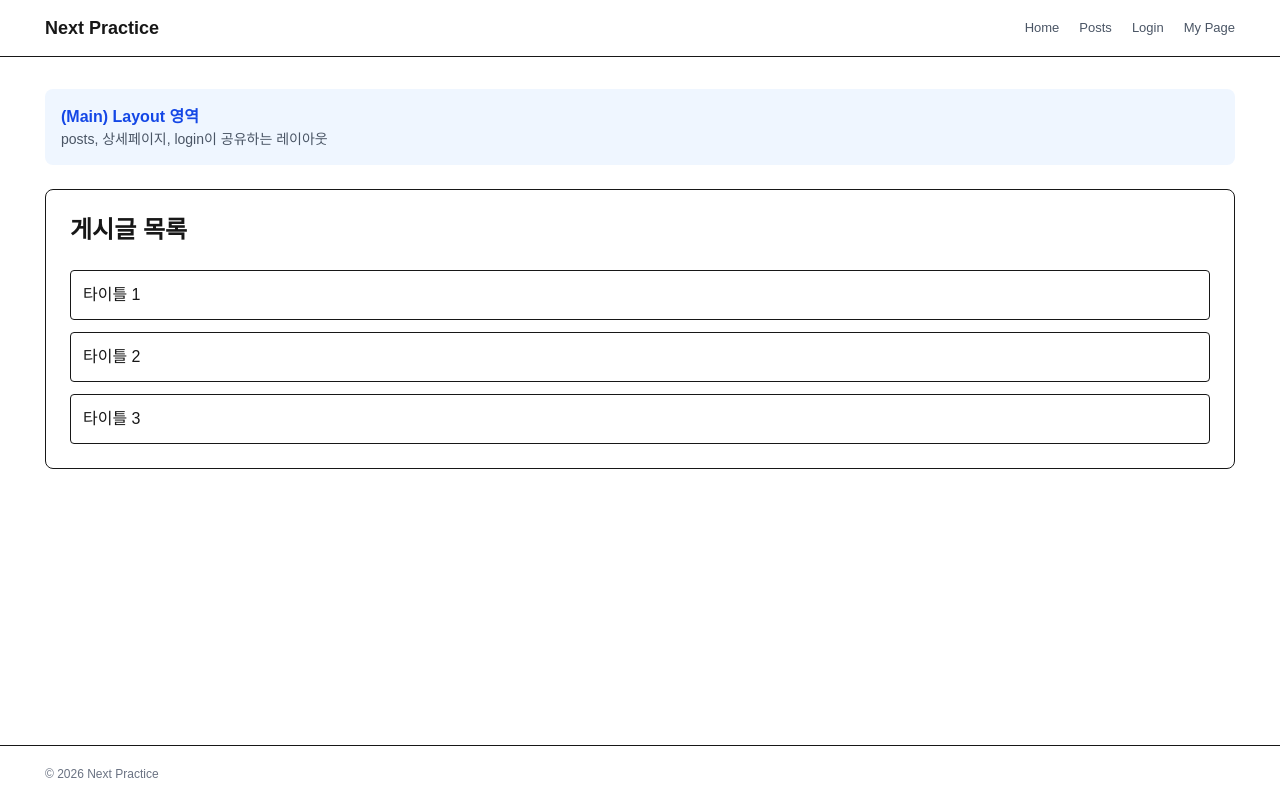
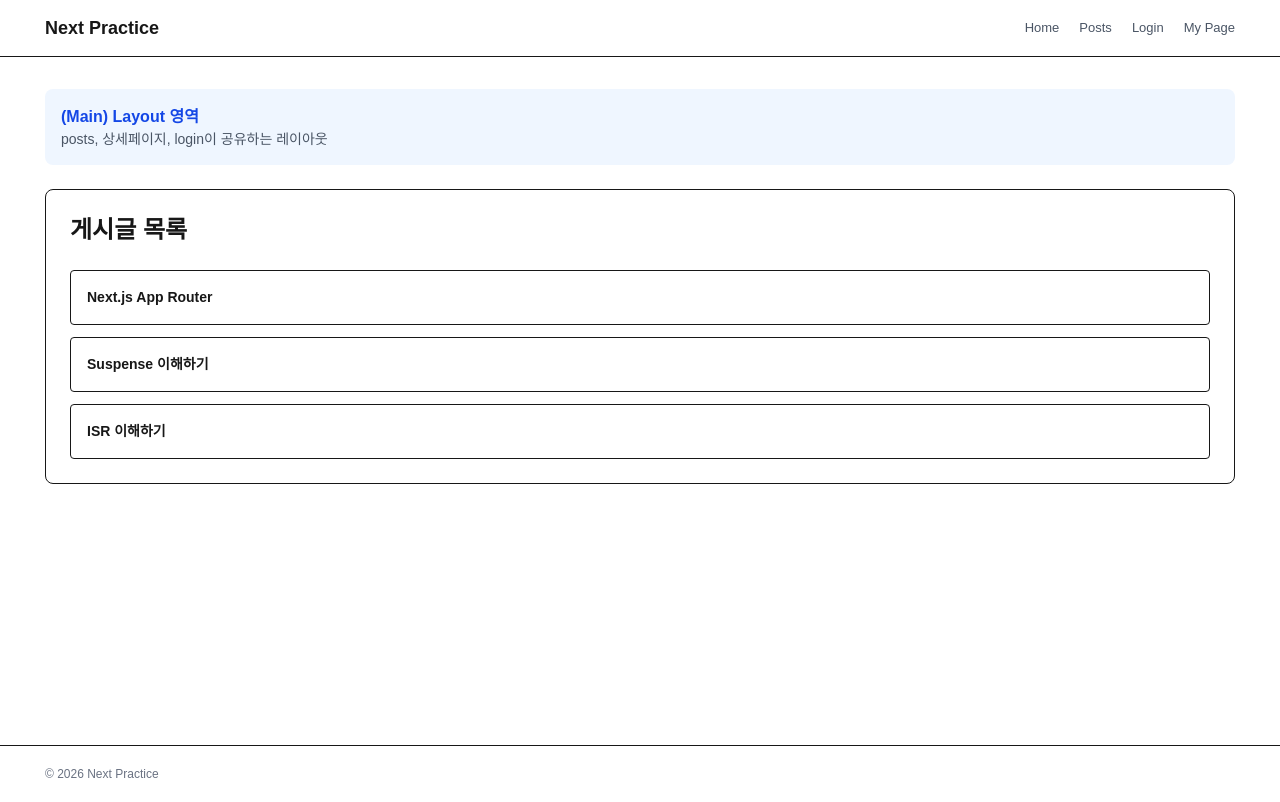
Before and after one commit to TomHoon/kbu-frontend-basic-setting, a Next.js app: page /posts in a window 1280 px wide. Built offline with nearby package versions, Linux system fonts and the light colour scheme.

Commit message:
feat: Suspense, Loading

```diff
--- a/src/app/(main)/posts/page.tsx
+++ b/src/app/(main)/posts/page.tsx
@@ -1,4 +1,7 @@
+import PostList from '@/app/components/PostList';
+import SlowPostList from '@/app/components/SlowPostList';
 import Link from 'next/link';
+import { Suspense } from 'react';
 
 const posts = [
 	{ id: 1, title: '타이틀 1' },
@@ -12,16 +15,22 @@ export default function Page() {
 			<h1 className="mb-6 text-2xl font-bold">게시글 목록</h1>
 
 			<div className="space-y-3">
-				{posts.map((post) => (
-					<Link
-						key={post.id}
-						href={`/posts/${post.id}`}
-						className="block rounded border p-3 hover:bg-gray-50"
-					>
-						{post.title}
-					</Link>
-				))}
+				{/* <PostList /> */}
+
+				<Suspense fallback={<PostListSkeleton />}>
+					<SlowPostList />
+				</Suspense>
 			</div>
 		</div>
 	);
 }
+
+function PostListSkeleton() {
+	return (
+		<div className="space-y-3">
+			<div className="h-[54px] animate-pulse rounded border bg-gray-100" />
+			<div className="h-[54px] animate-pulse rounded border bg-gray-100" />
+			<div className="h-[54px] animate-pulse rounded border bg-gray-100" />
+		</div>
+	);
+}
--- /dev/null
+++ b/src/app/components/PostList.tsx
@@ -0,0 +1,22 @@
+import Link from 'next/link';
+
+const posts = [
+	{ id: 1, title: '타이틀 1' },
+	{ id: 2, title: '타이틀 2' },
+	{ id: 3, title: '타이틀 3' },
+];
+export default function PostList() {
+	return (
+		<div>
+			{posts.map((post) => (
+				<Link
+					key={post.id}
+					href={`/posts/${post.id}`}
+					className="block rounded border p-3 hover:bg-gray-50"
+				>
+					{post.title}
+				</Link>
+			))}
+		</div>
+	);
+}
--- /dev/null
+++ b/src/app/components/SlowPostList.tsx
@@ -0,0 +1,23 @@
+async function wait(ms: number) {
+	return new Promise((resolve) => setTimeout(resolve, ms));
+}
+
+export default async function SlowPostList() {
+	await wait(3000);
+
+	const posts = [
+		{ id: 1, title: 'Next.js App Router' },
+		{ id: 2, title: 'Suspense 이해하기' },
+		{ id: 3, title: 'ISR 이해하기' },
+	];
+
+	return (
+		<div className="space-y-3">
+			{posts.map((post) => (
+				<div key={post.id} className="rounded border p-4">
+					<p className="text-[14px] font-semibold">{post.title}</p>
+				</div>
+			))}
+		</div>
+	);
+}
```
